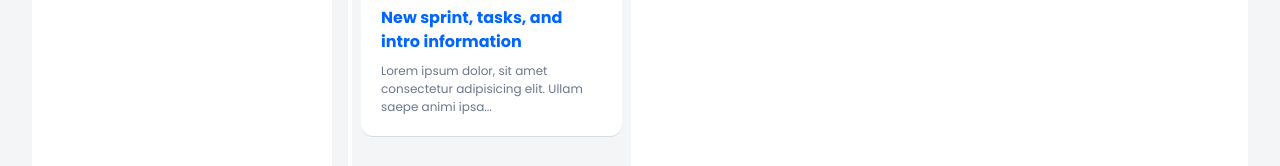
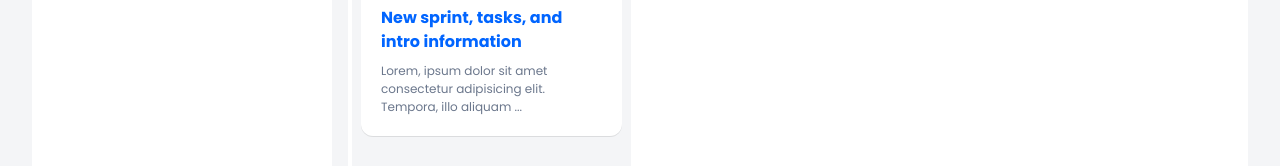
Before and after one commit to tymek65/junior-front-end-developer-1665749726, a React (Create React App) app: page /task/3/message/0 in a window 1280 px wide. Shown: the part 410-576 px from the top of the page. Built offline with nearby package versions, Linux system fonts and the light colour scheme.

Commit message:
explanation about specific code solutions

```diff
--- a/src/data/tasks.js
+++ b/src/data/tasks.js
@@ -1,3 +1,9 @@
+//in working environment with api connected to the app importing/exporting data as in my project wouldn't be possible
+//but I think it was pointless to mimic working with api, one of ways of doing same thing would be to just
+//get specific information I need in given component with graphql query and then do another graphql query with
+//specific task id to get business context
+//while working with rest api we could store the data in context (like i was doing couple commits ago) or drill them down to components that needs them
+
 export const tasks = [
   {
     name: 'Application Setup',
@@ -24,7 +30,7 @@ export const tasks = [
     context: [
       {
         author: 'Kristen Aniston',
-        title: 'Application has been accepted',
+        title: 'Application has been accepted 🎉 🙌',
         created_at: new Date('2022-10-11T10:20:00'),
         content:
           'Lorem ipsum dolor sit amet consectetur, adipisicing elit. Quaerat nobis temporibus laboriosam quidem eum nostrum a non maiores quasi quis, molestias hic incidunt at consectetur blanditiis omnis laborum voluptatem. Illum!',
@@ -51,14 +57,14 @@ export const tasks = [
       {
         author: 'Olga Nelson',
         title: 'Application has been accepted',
-        created_at: new Date('2022-10-14T14:20:00'),
+        created_at: new Date('2022-10-03T12:22:00'),
         content:
           'Lorem ipsum dolor sit amet consectetur, adipisicing elit. Quaerat nobis temporibus laboriosam quidem eum nostrum a non maiores quasi quis, molestias hic incidunt at consectetur blanditiis omnis laborum voluptatem. Illum!',
       },
       {
         author: 'Kristen Aniston',
         title: 'New sprint, tasks, and intro information',
-        created_at: new Date('2022-10-13T12:13:00'),
+        created_at: new Date('2022-10-05T16:37:00'),
         content: 'Lorem ipsum dolor, sit amet consectetur adipisicing elit. Ullam saepe animi ipsa modi totam, alias vitae vero, quisquam ad quaerat eligendi ut itaque.',
       },
     ],
@@ -70,15 +76,16 @@ export const tasks = [
       {
         author: 'Olga Nelson',
         title: 'Application has been accepted',
-        created_at: new Date('2022-10-14T14:20:00'),
+        created_at: new Date('2022-09-09T20:20:00'),
         content:
           'Lorem ipsum dolor sit amet consectetur, adipisicing elit. Quaerat nobis temporibus laboriosam quidem eum nostrum a non maiores quasi quis, molestias hic incidunt at consectetur blanditiis omnis laborum voluptatem. Illum!',
       },
       {
         author: 'Kristen Aniston',
         title: 'New sprint, tasks, and intro information',
-        created_at: new Date('2022-10-13T12:13:00'),
-        content: 'Lorem ipsum dolor, sit amet consectetur adipisicing elit. Ullam saepe animi ipsa modi totam, alias vitae vero, quisquam ad quaerat eligendi ut itaque.',
+        created_at: new Date('2022-09-10T19:13:00'),
+        content:
+          'Lorem, ipsum dolor sit amet consectetur adipisicing elit. Tempora, illo aliquam eligendi magni suscipit labore! Hic vero, harum assumenda laudantium labore ea quidem sed ullam! Inventore nemo temporibus cum totam voluptates assumenda saepe alias sed, cumque iusto eum tenetur. Optio, cupiditate expedita, nisi incidunt rem dignissimos harum facere culpa atque laboriosam ut. Asperiores molestiae enim quos cumque velit quasi magnam nisi unde repellat at nihil totam, quam facere obcaecati quas perspiciatis minima doloremque numquam atque eum ducimus quisquam reprehenderit quis? Totam soluta repudiandae delectus quasi vero laboriosam exercitationem, recusandae a, impedit natus beatae voluptates necessitatibus, fugit aperiam dolores voluptas cumque?',
       },
     ],
   },
```
